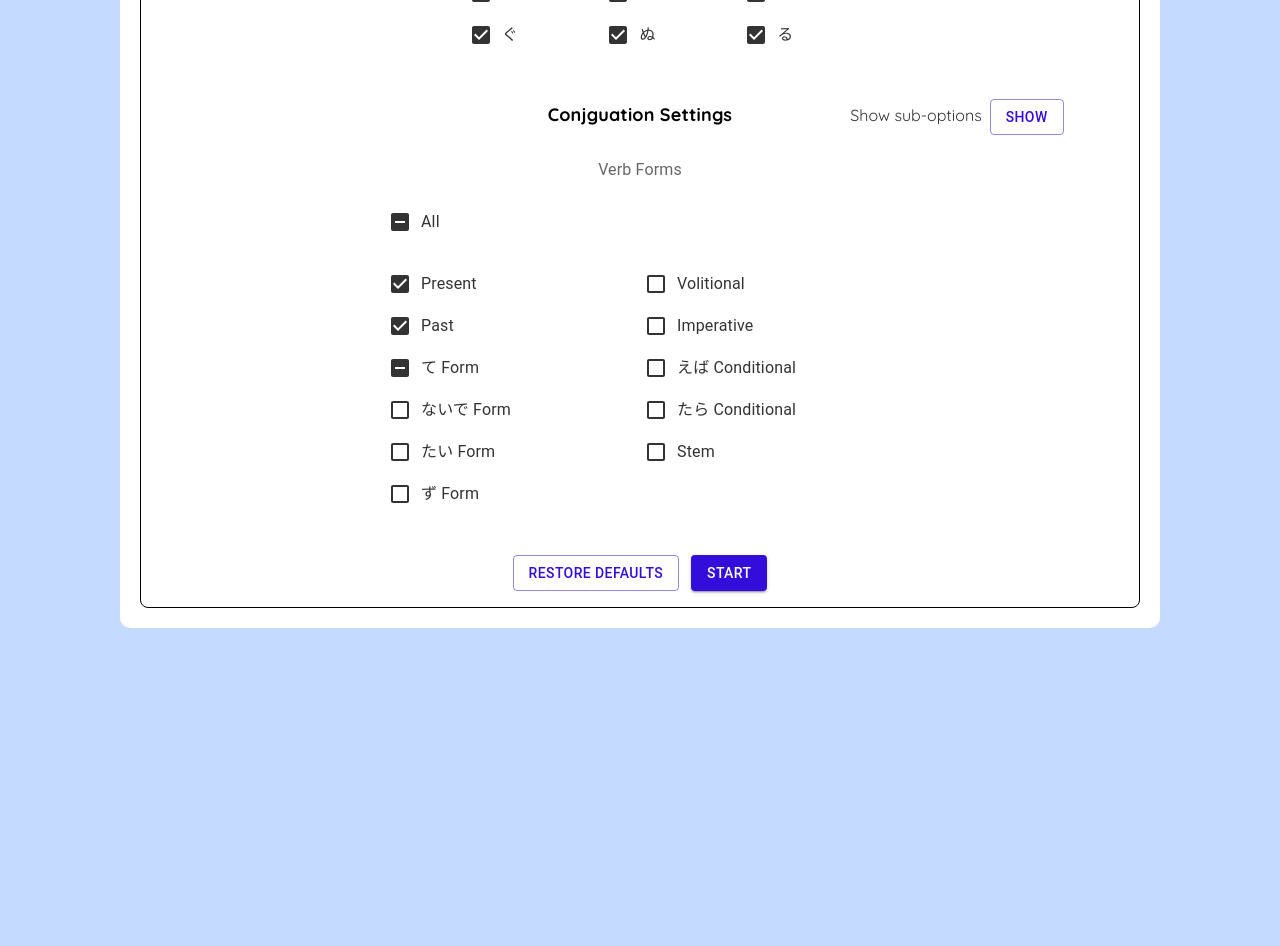
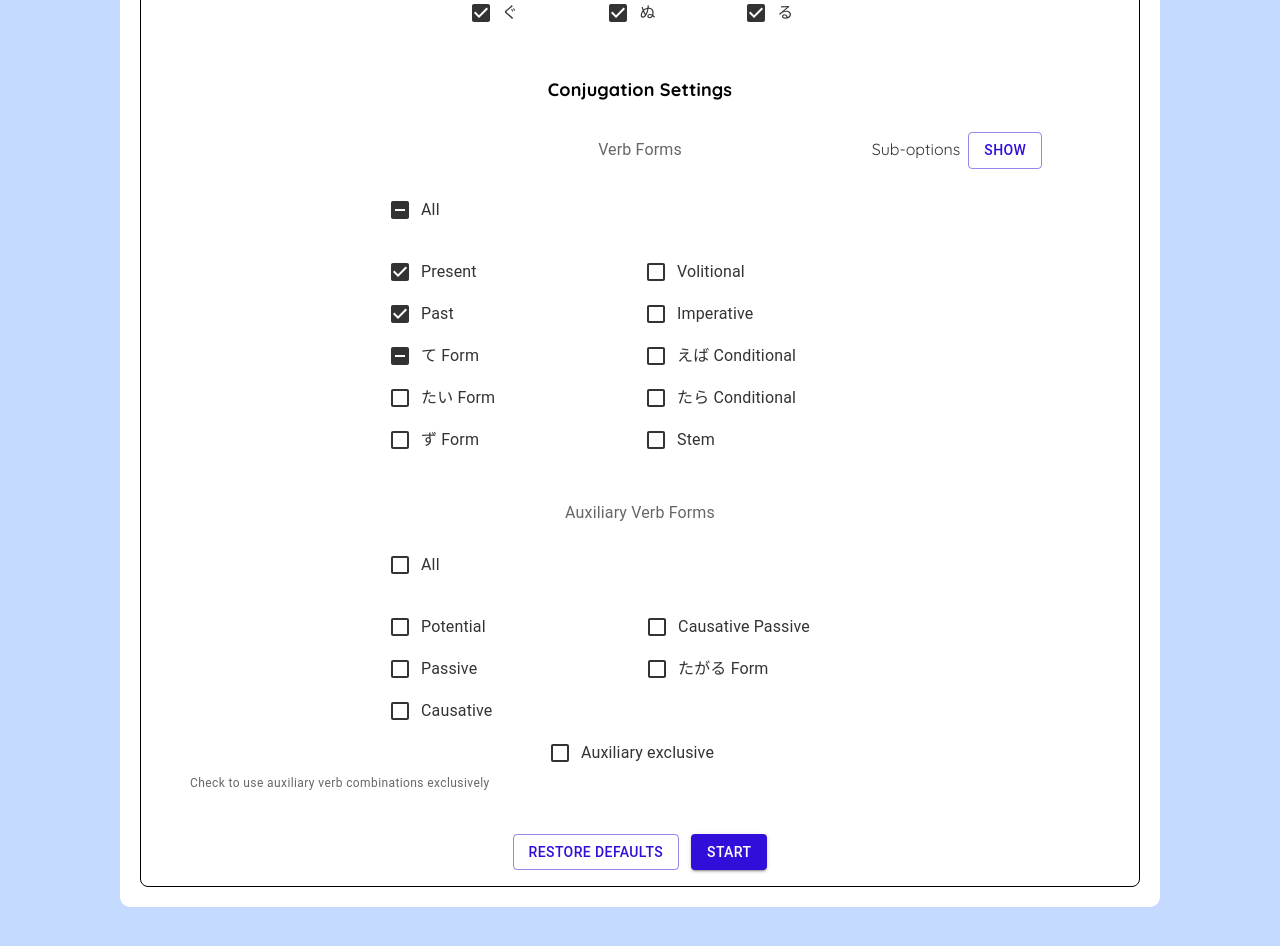
Before and after one commit to dan-turner-djt/Doushiryokucheck, a React (Create React App) app: page / in a window 1280 px wide. Shown: the part 880-1826 px from the top of the page. Before the commit the page ends 1548 px from the top, so only its background shows below. Built offline with nearby package versions, Linux system fonts and the light colour scheme.

Commit message:
add auxiliary forms + styling updates

```diff
--- a/src/Components/SettingsForm/SettingsForm.tsx
+++ b/src/Components/SettingsForm/SettingsForm.tsx
@@ -2,7 +2,7 @@ import { ChangeEvent, ElementRef, FormEvent, RefObject, useEffect, useRef, useSt
 import { DefaultSettings, SettingsObject, TestType, getTestTypeDefaultSettings, getTestTypeName, DefaultAmountSettings, DefaultTimedSettings } from "../../SettingsDef";
 import Field, { FieldRef, FieldType, StaticFieldData } from "../Field/Field";
 import { Box, Button, Checkbox, FormControl, FormControlLabel, FormGroup, FormHelperText, FormLabel, MenuItem, TextField } from "@mui/material";
-import { FormNames, VerbFormData, VerbFormDisplayNames, VerbFormSubTypeDisplayNames, WithNegativeForms, WithNegativePoliteForms, WithPlainForms, WithPoliteForms } from "../../Verb/VerbFormDefs";
+import { AuxFormData, AuxFormDisplayNames, AuxFormNames, FormNames, VerbFormData, VerbFormDisplayNames, VerbFormSubTypeDisplayNames, WithNegativeForms, WithNegativePoliteForms, WithPlainForms, WithPoliteForms } from "../../Verb/VerbFormDefs";
 
 export type SettingsFormProps = {
   initialSettings: SettingsObject;
@@ -119,9 +119,32 @@ const SettingsForm = (props: SettingsFormProps) => {
 	};
 	const vfInputRef = useRef<HTMLInputElement>(null);
 
+	const [auxFormData, setAuxFormData] = useState<AuxFormData>(DefaultSettings.auxForms);
+
+	const isExclusiveAuxError = (): boolean => {
+		if (!currentSettings.exclusiveAux) {
+			return false;
+		}
+
+		for(const o of Object.entries(auxFormData)) {
+			const formInfo = o[1];
+			if (o[1].standard === true) {
+				return false;
+			}
+		}
+
+		return true;
+	};
+	const vfaInputRef = useRef<HTMLInputElement>(null);
+	const vfaExclusiveInputRef = useRef<HTMLInputElement>(null);
+
 	useEffect(() => {
 		setCurrentSettings({...currentSettings, verbForms: verbFormData});
 	}, [verbFormData]);
+
+	useEffect(() => {
+		setCurrentSettings({...currentSettings, auxForms: auxFormData});
+	}, [auxFormData]);
 
 
 	const handleSubmit = (e: FormEvent<HTMLFormElement>) => {
@@ -132,29 +155,36 @@ const SettingsForm = (props: SettingsFormProps) => {
 			if(verbTypeError) {
 				if (vtInputRef.current) {
 					vtInputRef.current.focus();
-					return;
 				}
+				return;
 			}
 
 			if(verbLevelError) {
 				if (vlInputRef.current) {
 					vlInputRef.current.focus();
-					return;
 				}
+				return;
 			}
 
 			if(verbTypeNoResultsError) {
 				if (vtInputRef.current) {
 					vtInputRef.current.focus();
-					return;
 				}
+				return;
 			}
 
 			if(isVerbFormError()) {
 				if(vfInputRef.current) {
 					vfInputRef.current.focus();
-					return;
 				}
+				return;
+			}
+
+			if(isExclusiveAuxError()) {
+				if(vfaExclusiveInputRef.current) {
+					vfaExclusiveInputRef.current.focus();
+				}
+				return;
 			}
 
 			// Form is valid, submit
@@ -236,6 +266,8 @@ const SettingsForm = (props: SettingsFormProps) => {
 		conjugationLevelData.clN1 = false;
 
 		setVerbFormData(DefaultSettings.verbForms);
+		setAuxFormData(DefaultSettings.auxForms);
+		setCurrentSettings({...currentSettings, exclusiveAux: DefaultSettings.exclusiveAux});
 	};
 
 	const handleVtChange = (e: ChangeEvent<HTMLInputElement>) => {
@@ -253,7 +285,6 @@ const SettingsForm = (props: SettingsFormProps) => {
 	};
 
 	const handleVfChange = (e: ChangeEvent<HTMLInputElement>, form: FormNames) => {
-		//setCurrentSettings({...currentSettings, [e.target.name]: e.target.checked});
 		setVerbFormData({...verbFormData, [form]: {...verbFormData[form], [e.target.name]: e.target.checked}});
 	};
 
@@ -490,6 +521,53 @@ const SettingsForm = (props: SettingsFormProps) => {
 		} else {
 			setVerbTypeData({...verbTypeData, vtBu: false, vtGu: false, vtKu: false, vtMu: false, vtNu: false, vtRu: false, vtSu: false, vtTsu: false, vtU: false});
 		}
+	};
+
+
+	const handleVfaChange = (e: ChangeEvent<HTMLInputElement>, form: AuxFormNames) => {
+		setAuxFormData({...auxFormData, [form]: {...auxFormData[form], standard: e.target.checked}});
+	};
+
+	const checkAllAuxForms = (): boolean => {
+		for(const o of Object.entries(auxFormData)) {
+			if (o[1].standard === false) {
+				return false;
+			}
+		}
+
+		return true;
+	};
+
+	const checkAllAuxIndeterminate = (): boolean => {
+		for(const o of Object.entries(auxFormData)) {
+			if (o[1].standard === true) {
+				return !checkAllAuxForms();
+			}
+		}
+
+		return false;
+	};
+
+	const handleVfaAllChange = (e: ChangeEvent<HTMLInputElement>) => {
+		let toSet: boolean;
+		if(e.target.checked) {
+			toSet = true;
+		} else if (!e.target.indeterminate) {
+			toSet = false;
+		} else {
+			return;
+		}
+
+		const obj: AuxFormData = JSON.parse(JSON.stringify(DefaultSettings.auxForms));
+		Object.keys(obj).forEach(key => {
+			obj[key as keyof AuxFormData].standard = toSet;
+		});
+
+		setAuxFormData(obj);
+	};
+
+	const handleVfaExclusiveChange = (e: ChangeEvent<HTMLInputElement>) => {
+		setCurrentSettings({...currentSettings, exclusiveAux: e.target.checked});
 	};
 
 
@@ -783,6 +861,50 @@ const SettingsForm = (props: SettingsFormProps) => {
 		);
 	};
 
+	const vfaCheckboxParentGroup = (name: AuxFormNames, label: string, first = false) => {
+		return (
+			<div>
+				<FormGroup>
+					<span className={"checkbox-parent-group"}>
+						<span className="parent-checkbox vfa-column">
+							<FormControlLabel
+								control={
+									<Checkbox checked={auxFormData[name].standard}
+										onChange={(e) => handleVfaChange(e, name)}
+										name={name}
+										inputRef={first? vfaInputRef : null}/>
+								}
+								label={label}
+							/>
+						</span>
+					</span>
+				</FormGroup>
+			</div>
+		);
+	};
+
+	const vfaAllCheckboxParentGroup = () => {
+		return (
+			<div>
+				<FormGroup>
+					<span className={"checkbox-parent-group"}>
+						<span className="parent-checkbox vf-parent-column">
+							<FormControlLabel
+								control={
+									<Checkbox checked={checkAllAuxForms()}
+										indeterminate={checkAllAuxIndeterminate()}
+										onChange={handleVfaAllChange}
+										name="vfaAll"/>
+								}
+								label="All"
+							/>
+						</span>
+					</span>
+				</FormGroup>
+			</div>
+		);
+	};
+
 	return (
 		<Box sx={{ p: 2, border: "1px solid black", borderRadius: 2 }}>
 			<form className="form settings-form" onSubmit={ handleSubmit }>
@@ -821,7 +943,7 @@ const SettingsForm = (props: SettingsFormProps) => {
 						</div>
 					</FormControl>
 				</div>
-				<div className="lineBreak"></div>
+				<div className="line-break"></div>
 				<div>
 					<FormControl component="fieldset" variant="standard" error={ verbTypeError || verbLevelError || verbTypeNoResultsError }>
 						<FormLabel component="legend" className="form-title">Verb Settings</FormLabel>
@@ -877,19 +999,10 @@ const SettingsForm = (props: SettingsFormProps) => {
 						{vtSection()}
 					</FormControl>
 				</div>
-				<div className="lineBreak"></div>
+				<div className="line-break"></div>
 				<div>
-					<FormControl component="fieldset" variant="standard" error={isVerbFormError()}>
-						<span className="toggle-row">
-							<span></span>
-							<FormLabel component="legend" className="form-title">Conjguation Settings</FormLabel>
-							<span>
-								<label style={{marginRight: "8px"}}>{showVfSubOptions? "Hide" : "Show"} sub-options</label>
-								<Button sx={{marginRight: "16px"}}variant="outlined" color="darkBlue" type="button" onClick={ toggleVfSubOptions }>
-									{showVfSubOptions? "Hide" : "Show"}
-								</Button>
-							</span>
-						</span>
+					<FormControl component="fieldset" variant="standard" error={isVerbFormError() || isExclusiveAuxError()}>
+						<FormLabel component="legend" className="form-title">Conjugation Settings</FormLabel>
 						{false &&
 							<div className="checkbox-group">
 								<FormLabel>Filter by JLPT Level</FormLabel>
@@ -941,17 +1054,25 @@ const SettingsForm = (props: SettingsFormProps) => {
 							</div>
 						}
 						<div className="checkbox-group">
-							<FormLabel>Verb Forms</FormLabel>
-							<div className="lineBreak"></div>
+							<span className="toggle-row">
+								<span></span>
+								<FormLabel>Verb Forms</FormLabel>
+								<span>
+									<label style={{marginRight: "8px"}}>Sub-options</label>
+									<Button sx={{marginRight: "16px"}}variant="outlined" color="darkBlue" type="button" onClick={ toggleVfSubOptions }>
+										{showVfSubOptions? "Hide" : "Show"}
+									</Button>
+								</span>
+							</span>
+							<div className="line-break"></div>
 							<div className={showVfSubOptions? "checkbox-grid-wide" : "checkbox-grid-slim"}>
 								{vfAllCheckboxParentGroup()}
-								<div className="lineBreak"></div>
+								<div className="line-break"></div>
 								{showVfSubOptions &&
 									<div>
 										{vfCheckboxParentGroup("present", VerbFormDisplayNames.present, true)}
 										{vfCheckboxParentGroup("past", VerbFormDisplayNames.past)}
 										{vfCheckboxParentGroup("te", VerbFormDisplayNames.te)}
-										{vfCheckboxParentGroup("naide", VerbFormDisplayNames.naide)}
 										{vfCheckboxParentGroup("tai", VerbFormDisplayNames.tai)}
 										{vfCheckboxParentGroup("zu", VerbFormDisplayNames.zu)}
 										{vfCheckboxParentGroup("volitional", VerbFormDisplayNames.volitional)}
@@ -967,7 +1088,6 @@ const SettingsForm = (props: SettingsFormProps) => {
 											{vfCheckboxParentGroup("present", VerbFormDisplayNames.present, true)}
 											{vfCheckboxParentGroup("past", VerbFormDisplayNames.past)}
 											{vfCheckboxParentGroup("te", VerbFormDisplayNames.te)}
-											{vfCheckboxParentGroup("naide", VerbFormDisplayNames.naide)}
 											{vfCheckboxParentGroup("tai", VerbFormDisplayNames.tai)}
 											{vfCheckboxParentGroup("zu", VerbFormDisplayNames.zu)}
 										</div>
@@ -983,6 +1103,39 @@ const SettingsForm = (props: SettingsFormProps) => {
 							</div>
 						</div>
 						<FormHelperText style={{margin: "auto"}}>{ isVerbFormError()? "Select at least one" : "" }</FormHelperText>
+						<div className="line-break"></div>
+						<div className="checkbox-group">
+							<FormLabel>Auxiliary Verb Forms</FormLabel>
+							<div className="line-break"></div>
+							<div className="checkbox-grid-slim">
+								{vfaAllCheckboxParentGroup()}
+								<div className="line-break"></div>
+								<div className="checkbox-parent-group">
+									<div>
+										{vfaCheckboxParentGroup("potential", AuxFormDisplayNames.potential, true)}
+										{vfaCheckboxParentGroup("passive", AuxFormDisplayNames.passive)}
+										{vfaCheckboxParentGroup("causative", AuxFormDisplayNames.causative)}
+									</div>
+									<div>
+										{vfaCheckboxParentGroup("causativePassive", AuxFormDisplayNames.causativePassive)}
+										{vfaCheckboxParentGroup("tagaru", AuxFormDisplayNames.tagaru)}
+									</div>
+								</div>
+							</div>
+							<div>
+								<FormControlLabel
+									control={
+										<Checkbox checked={currentSettings.exclusiveAux}
+											onChange={handleVfaExclusiveChange}
+											name="vfaExclusive"
+											inputRef={vfaExclusiveInputRef}/>
+									}
+									label="Auxiliary exclusive"
+								/>
+							</div>
+							<FormHelperText style={{margin: "auto"}}>Check to use auxiliary verb combinations exclusively</FormHelperText>
+							<FormHelperText style={{margin: "auto"}}>{isExclusiveAuxError()? "Select at least one auxiliary form before checking this box" : ""}</FormHelperText>
+						</div>
 					</FormControl>
 				</div>
 				<div className="form-button-row">
--- a/src/Pages/Home/Home.tsx
+++ b/src/Pages/Home/Home.tsx
@@ -24,7 +24,7 @@ const Home = () => {
 		if(inTest === InTestState.False) {
 			return;
 		}
-		setVerbFormsInfo(convertVerbFormsInfo(currentSettings.verbForms));
+		setVerbFormsInfo(convertVerbFormsInfo(currentSettings.verbForms, currentSettings.auxForms, currentSettings.exclusiveAux));
 		setVerbLevelsInfo(getVerbLevelsArray(currentSettings));
 
 		try {
@@ -60,7 +60,7 @@ const Home = () => {
 			<h2 className="page-title">Japanese Verb Conjugation Tester</h2>
 			<div className="content">
 				<p>Welcome!</p>
-				<button type="button" onClick={handleConvertFiles}>Convert files</button>
+				{/*<button type="button" onClick={handleConvertFiles}>Convert files</button>*/}
 			</div>
 			<div>
 				{(inTest === InTestState.True) &&
--- a/src/SettingsDef.tsx
+++ b/src/SettingsDef.tsx
@@ -1,6 +1,6 @@
 /* Type definitions */
 
-import { VerbFormData } from "./Verb/VerbFormDefs";
+import { AuxFormData, VerbFormData } from "./Verb/VerbFormDefs";
 
 export enum TestType {
   Amount, Endless, Timed
@@ -40,7 +40,9 @@ export type SettingsObject = {
 		vlN2: boolean,
 		vlN1: boolean
 	},
-	verbForms: VerbFormData
+	verbForms: VerbFormData,
+	auxForms: AuxFormData,
+	exclusiveAux: boolean
 }
 
 
@@ -93,9 +95,6 @@ export const DefaultSettings: SettingsObject = {
 		te: {
 			plain: true, polite: false, negativePlain: true, negativePolite: false
 		},
-		naide: {
-			plain: false, polite: false
-		},
 		tai: {
 			plain: false, polite: false, negativePlain: false, negativePolite: false
 		},
@@ -114,7 +113,25 @@ export const DefaultSettings: SettingsObject = {
 		taraConditional: {
 			plain: false, polite: false, negativePlain: false, negativePolite: false
 		}
-	}
+	},
+	auxForms: {
+		potential: {
+			standard: false
+		},
+		passive: {
+			standard: false
+		},
+		causative: {
+			standard: false
+		},
+		causativePassive: {
+			standard: false
+		},
+		tagaru: {
+			standard: false
+		}
+	},
+	exclusiveAux: false
 };
 
 /* Getter utils */
--- a/src/Utils/VerbFormsInfo.ts
+++ b/src/Utils/VerbFormsInfo.ts
@@ -1,38 +1,96 @@
-import { FormInfo, FormName, VerbInfo } from "jv-conjugator";
-import { FormNames, VerbFormData, VerbFormDisplayNames, VerbFormSubTypeDisplayNames, WithNegativeForms, WithNegativePoliteForms, WithPlainForms, WithPoliteForms } from "../Verb/VerbFormDefs";
+import { AuxiliaryFormName, FormInfo, FormName, VerbInfo } from "jv-conjugator";
+import { AuxFormData, AuxFormDisplayNames, AuxFormNames, FormNames, VerbFormData, VerbFormDisplayNames, VerbFormSubTypeDisplayNames, WithNegativeForms, WithNegativePoliteForms, WithPlainForms, WithPoliteForms } from "../Verb/VerbFormDefs";
 
-export type VerbFormsInfo = {displayName: string, info: FormInfo}[];
+export type VerbFormsInfo = {displayName: string, auxDisplayName?: string, info: FormInfo}[];
 
-export function convertVerbFormsInfo(verbForms: VerbFormData): VerbFormsInfo {
+export function convertVerbFormsInfo(verbForms: VerbFormData, auxForms: AuxFormData, exclusiveAux: boolean): VerbFormsInfo {
 	const newInfo: VerbFormsInfo = [];
+
+	const auxFormsList: string[] = [];
+	Object.keys(auxForms).forEach(auxKey => {
+		if(auxForms[auxKey as AuxFormNames].standard === true) {
+			auxFormsList.push(auxKey);
+		}
+	});
 
 	Object.keys(verbForms).forEach(key => {
 		if (Object.keys(verbForms[key as keyof VerbFormData]).includes("plain")) {
 			if ((verbForms[key as WithPlainForms]).plain === true) {
+				if (auxFormsList.length > 0) {
+					auxFormsList.forEach(auxForm => {
+						newInfo.push({displayName: VerbFormDisplayNames[key as FormNames],
+							auxDisplayName: AuxFormDisplayNames[auxForm as AuxFormNames],
+							info: {formName: getJvConjFormName(key), auxFormName: getJvConjAuxFormName(auxForm)}});
+					});
+
+					if (exclusiveAux) {
+						return;
+					}
+				}
+
 				newInfo.push({displayName: VerbFormDisplayNames[key as FormNames], info: {formName: getJvConjFormName(key)}});
 			}
 		}
 		if (Object.keys(verbForms[key as keyof VerbFormData]).includes("polite")) {
 			if ((verbForms[key as WithPoliteForms]).polite === true) {
+				if (auxFormsList.length > 0) {
+					auxFormsList.forEach(auxForm => {
+						newInfo.push({displayName: VerbFormDisplayNames[key as FormNames],
+							auxDisplayName: AuxFormDisplayNames[auxForm as AuxFormNames],
+							info: {formName: getJvConjFormName(key), auxFormName: getJvConjAuxFormName(auxForm), polite: true}});
+					});
+
+					if (exclusiveAux) {
+						return;
+					}
+				}
+
 				newInfo.push({displayName: VerbFormDisplayNames[key as FormNames], info: {formName: getJvConjFormName(key), polite: true}});
 			}
 		}
 		if (Object.keys(verbForms[key as keyof VerbFormData]).includes("negativePlain")) {
 			if ((verbForms[key as WithNegativeForms]).negativePlain === true) {
+				if (auxFormsList.length > 0) {
+					auxFormsList.forEach(auxForm => {
+						newInfo.push({displayName: VerbFormDisplayNames[key as FormNames],
+							auxDisplayName: AuxFormDisplayNames[auxForm as AuxFormNames],
+							info: {formName: getJvConjFormName(key), auxFormName: getJvConjAuxFormName(auxForm), negative: true}});
+					});
+
+					if (exclusiveAux) {
+						return;
+					}
+				}
+
 				newInfo.push({displayName: VerbFormDisplayNames[key as FormNames], info: {formName: getJvConjFormName(key), negative: true}});
 			}
 		}
 		if (Object.keys(verbForms[key as keyof VerbFormData]).includes("negativePolite")) {
 			if ((verbForms[key as WithNegativePoliteForms]).negativePolite === true) {
+				if (auxFormsList.length > 0) {
+					auxFormsList.forEach(auxForm => {
+						newInfo.push({displayName: VerbFormDisplayNames[key as FormNames],
+							auxDisplayName: AuxFormDisplayNames[auxForm as AuxFormNames],
+							info: {formName: getJvConjFormName(key), auxFormName: getJvConjAuxFormName(auxForm), polite: true, negative: true}});
+					});
+
+					if (exclusiveAux) {
+						return;
+					}
+				}
+
 				newInfo.push({displayName: VerbFormDisplayNames[key as FormNames], info: {formName: getJvConjFormName(key), polite: true, negative: true}});
 			}
 		}
 	});
 
+	console.log("here!");
+	console.log(newInfo);
+
 	return newInfo;
 }
 
-export function getQuestionString(formInfo: {displayName: string, info: FormInfo} | undefined, verbInfo: VerbInfo | undefined): string {
+export function getQuestionString(formInfo: {displayName: string, auxDisplayName?: string, info: FormInfo} | undefined, verbInfo: VerbInfo | undefined): string {
 	if (formInfo === undefined || verbInfo === undefined) return "";
 
 	let res = "";
@@ -42,7 +100,14 @@ export function getQuestionString(formInfo: {displayName: string, info: FormInfo
 	}
 	res += verbInfo.verb.kana;
 
-	res += " - " + formInfo.displayName;
+	res += " - ";
+
+	if (formInfo.auxDisplayName !== undefined) {
+		res += formInfo.auxDisplayName + " ";
+	}
+
+	res += formInfo.displayName;
+
 	if (formInfo.info.negative) {
 		res += (" " + VerbFormSubTypeDisplayNames.negative);
 	}
@@ -84,3 +149,20 @@ function getJvConjFormName(name: string): FormName {
 		return FormName.Present;
 	}
 }
+
+function getJvConjAuxFormName(name: string): AuxiliaryFormName {
+	switch(name) {
+	case "potential":
+		return AuxiliaryFormName.Potential;
+	case "passive":
+		return AuxiliaryFormName.Passive;
+	case "causative":
+		return AuxiliaryFormName.Causative;
+	case "causativePassive":
+		return AuxiliaryFormName.CausativePassive;
+	case "tagaru":
+		return AuxiliaryFormName.Tagaru;
+	default:
+		return AuxiliaryFormName.Potential;
+	}
+}
--- a/src/Verb/VerbFormDefs.ts
+++ b/src/Verb/VerbFormDefs.ts
@@ -3,7 +3,6 @@ export enum VerbFormDisplayNames {
   present = "Present",
   past = "Past",
   te = "て Form",
-  naide = "ないで Form",
   tai = "たい Form",
   zu = "ず Form",
   volitional = "Volitional",
@@ -18,6 +17,14 @@ export enum VerbFormSubTypeDisplayNames {
   negative = "Negative",
 }
 
+export enum AuxFormDisplayNames {
+  potential = "Potential",
+  passive = "Passive",
+  causative = "Causative",
+  causativePassive = "Causative Passive",
+  tagaru = "たがる Form"
+}
+
 export type VerbFormData = {
   stem: {
     plain: boolean
@@ -30,9 +37,6 @@ export type VerbFormData = {
   },
   te: {
     plain: boolean, polite: boolean, negativePlain: boolean, negativePolite: boolean
-  },
-  naide: {
-    plain: boolean, polite: boolean
   },
   tai: {
     plain: boolean, polite: boolean, negativePlain: boolean, negativePolite: boolean
@@ -54,8 +58,29 @@ export type VerbFormData = {
   }
 }
 
-export type WithPlainForms = "stem" | "present" | "past" | "te" | "naide" | "tai" | "zu" | "volitional" | "imperative" | "baConditional" | "taraConditional";
-export type WithPoliteForms = "present" | "past" | "te" | "naide" | "tai" | "volitional" | "imperative" | "baConditional" | "taraConditional";
+export type AuxFormData = {
+  potential: {
+    standard: boolean
+  },
+  passive: {
+    standard: boolean
+  },
+  causative: {
+    standard: boolean
+  },
+  causativePassive: {
+    standard: boolean
+  }
+  tagaru: {
+    standard: boolean
+  }
+}
+
+export type WithPlainForms = "stem" | "present" | "past" | "te" | "tai" | "zu" | "volitional" | "imperative" | "baConditional" | "taraConditional";
+export type WithPoliteForms = "present" | "past" | "te" | "tai" | "volitional" | "imperative" | "baConditional" | "taraConditional";
 export type WithNegativeForms = "present" | "past" | "te" | "tai" | "volitional" | "imperative" | "taraConditional";
 export type WithNegativePoliteForms = "present" | "past" | "te" | "tai" | "taraConditional";
 export type FormNames = WithPlainForms | WithPoliteForms | WithNegativeForms | WithNegativePoliteForms;
+
+
+export type AuxFormNames = "potential" | "passive" | "causative" | "causativePassive" | "tagaru";
```
Also changed, not shown: public/verbData/n1/n1_godan.json (+1 -1 lines), public/verbData/n2/n2_godan.json (+1 -1 lines), public/verbData/n3/n3_godan.json (+1 -1 lines), public/verbData/n4/n4_godan.json (+1 -1 lines), public/verbData/n5/n5_godan.json (+1 -1 lines), src/Components/TestForm/TestForm.tsx (+31 -14 lines), src/styles.scss (+33 -1 lines).
